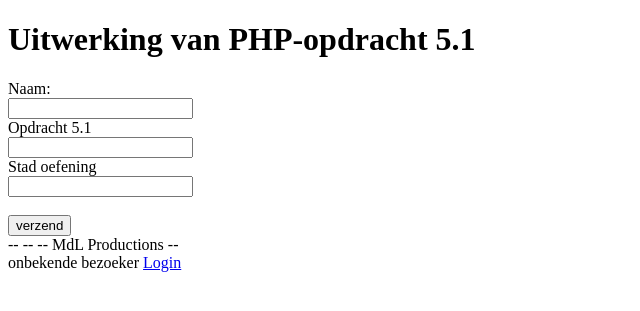
After one commit to w1-deLiefdeMike/phpopdrachten, a PHP site: page /hoofdstuk5/opdracht5.1.php in a window 1280 px wide. The commit adds this page. Shown: the top 311 px of the page, without its empty margins (0-640 px from the left). Run offline with PHP 8.4, Linux system fonts and the light colour scheme; data that the repository does not hold is empty.

Commit message:
Aanpassen footer (voor gebruikersaccount). Aanmaken loguit.php en opdracht6.1.php bestanden.

```diff
--- a/hoofdstuk4/opdracht4.1.php
+++ b/hoofdstuk4/opdracht4.1.php
@@ -1,5 +1,5 @@
 <?php
-    include '../includes/header.php'
+include '../includes/header.php'
 ?>
 
     <aside>
@@ -21,5 +21,5 @@
     </aside>
 
 <?php
-    include '../includes/footer.php'
+include '../includes/footer.php'
 ?>
--- /dev/null
+++ b/hoofdstuk5/opdracht5.1.php
@@ -0,0 +1,32 @@
+<?php
+    include '../includes/header.php'
+?><!DOCTYPE html>
+<html lang="nl">
+    <head>
+        <title>
+        </title>
+        <meta name="description" content="Mijn eerste poging in php">
+        <meta name="keywords" content="plz, help, me">
+        <meta charset="utf-8">
+        <!-- <link href="CSS/style.css" type="text/css" rel="stylesheet"> -->
+    </head>
+    <body>
+        <header>
+        <h1><?php echo "Uitwerking van PHP-opdracht 5.1"; ?></h1>
+        </header>
+        <!-- Dit is niet de echte opdracht, maar overgenomen van de oefening -->
+            <form action='form_data5.1.php' method='get' target="_blank">
+                <label for="naam">Naam: </label> <br>
+                    <input name="naam" type="text" id="naam"> <br>
+                <label for="opdracht5.1">Opdracht 5.1</label> <br>
+                    <input name="opdracht5.1" type="text" id="opdracht5.1"> <br>
+                <label for="stadOefening">Stad oefening</label> <br>
+                    <input name="cityOefening" type="text" id="stadOefening"> <br>
+                <br>
+                <input type="submit" name="verzend"  value="verzend">
+        </form>
+    </body>
+</html>
+<?php
+    include '../includes/footer.php'
+?>
--- /dev/null
+++ b/hoofdstuk6/loguit.php
@@ -0,0 +1 @@
+<?php
--- /dev/null
+++ b/hoofdstuk6/opdracht6.1.php
@@ -0,0 +1 @@
+<?php
--- a/includes/footer.php
+++ b/includes/footer.php
@@ -3,3 +3,15 @@
     echo  "</body>
            </html>";
 ?>
+<?php
+session_start();
+if(isset($_SESSION['username']))
+{
+    $bezoeker = $_SESSION['username']. "&nbsp;<a href='/hoofdstuk6/loguit.php'>Loguit</a>";
+}
+else
+{
+    $bezoeker = "onbekende bezoeker". "&nbsp;<a href='/hoofdstuk6/opdracht6.1.php'>Login</a>";
+}
+print $bezoeker;
+?>
```
Also changed, not shown: hoofdstuk5/form_data5.1.php (added, +7 -0 lines).
